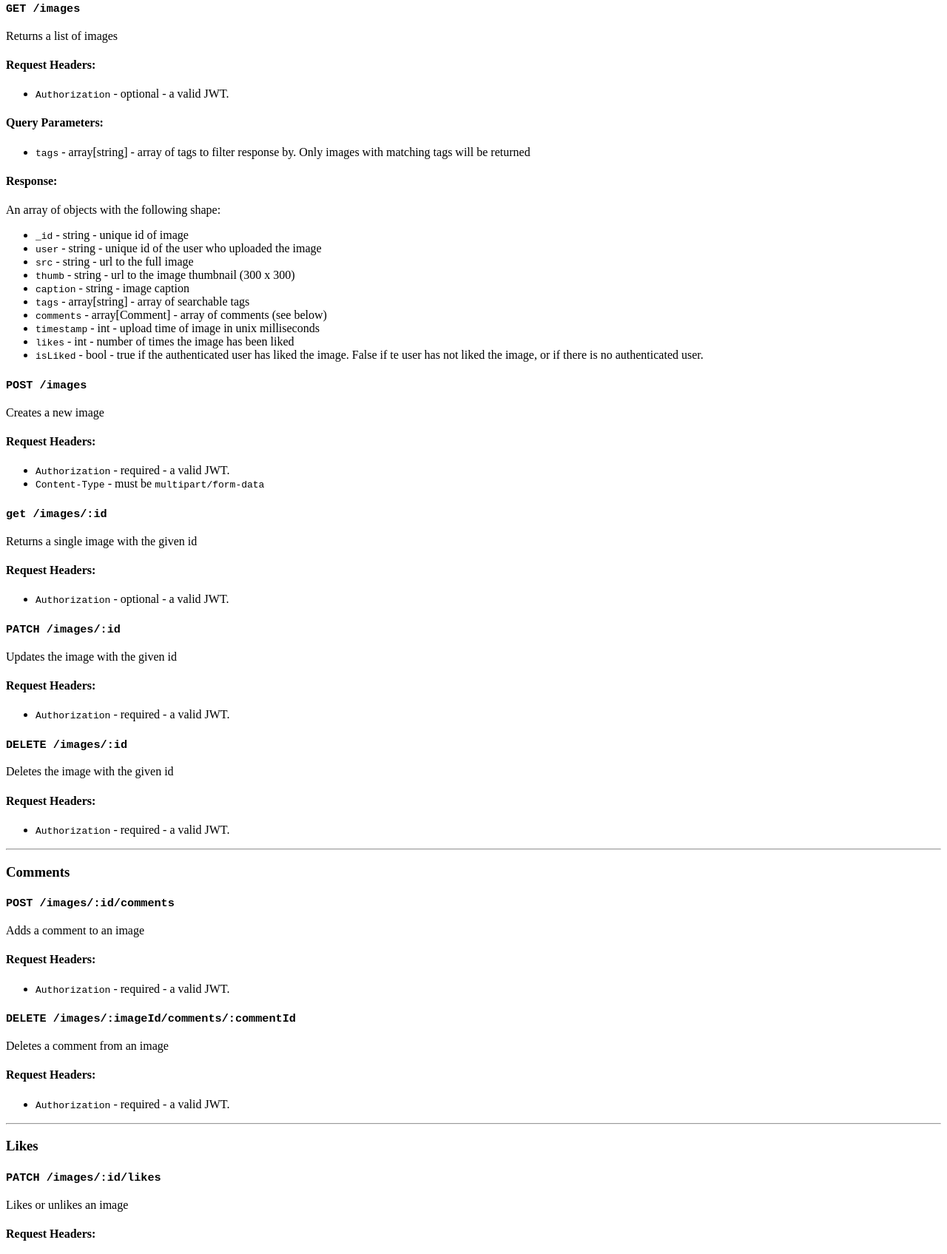
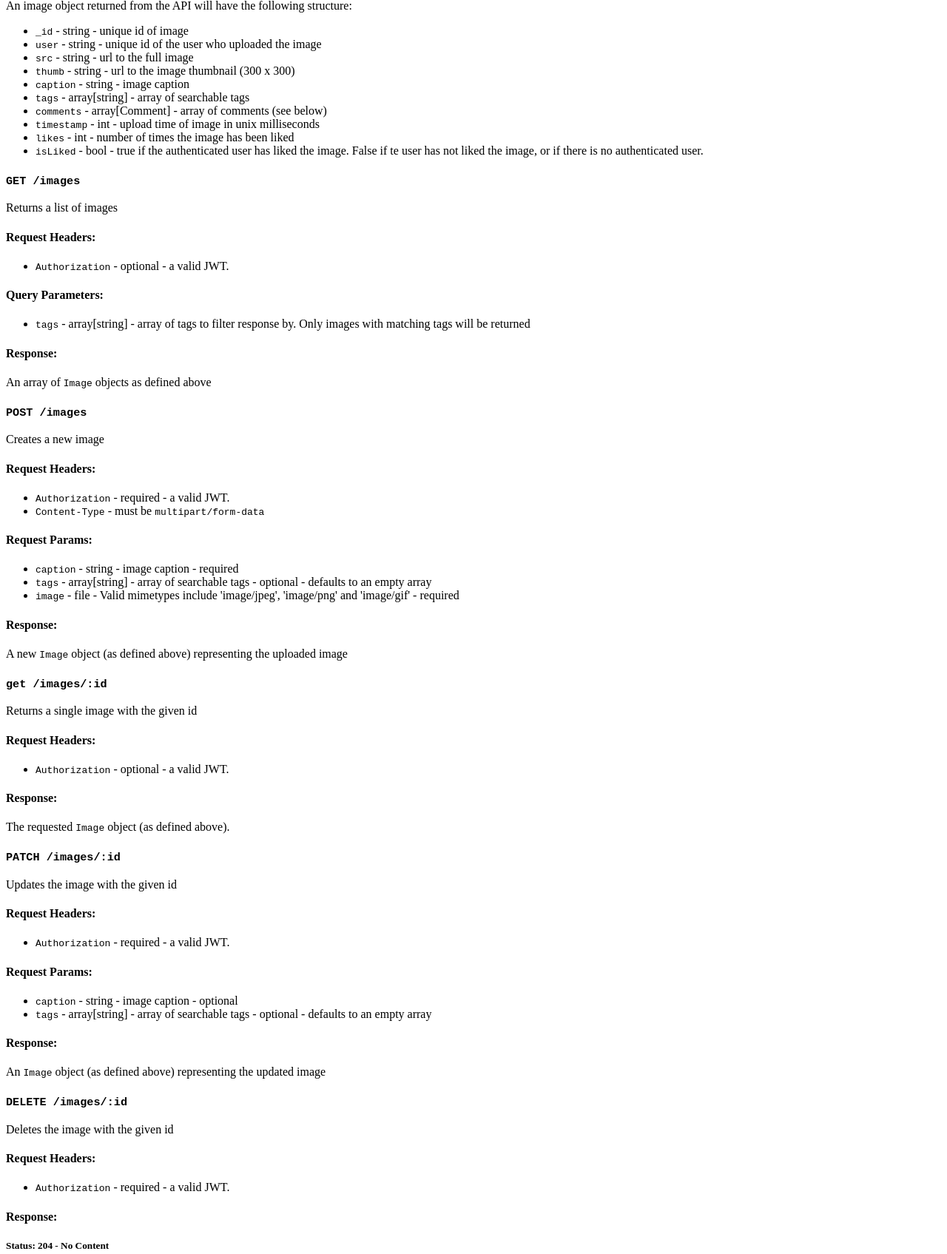
Before and after one commit to CommandShiftHQ/image-api, a website: page src/public/index.html in a window 1280 px wide. Shown: the part 2931-4626 px from the top of the page at 74% size. Drawn offline with Linux system fonts and the light colour scheme.

Commit message:
Complete image docs

```diff
--- a/src/models/image.js
+++ b/src/models/image.js
@@ -4,10 +4,14 @@ const imageSchema = new mongoose.Schema({
   user: { type: String, index: { sparse: true } },
   src: String,
   thumb: String,
-  caption: String,
+  caption: {
+    type: String,
+    required: [true, 'Caption is required'],
+  },
   tags: {
     type: [String],
     index: { sparse: true },
+    default: [],
   },
   likedBy: {
     type: [String],
--- a/src/public/index.html
+++ b/src/public/index.html
@@ -239,23 +239,7 @@
 
         <section id="images">
           <h3>Images</h3>
-          <section id="get-images">
-            <h3><code>GET /images</code></h3>
-            <p>Returns a list of images</p>
-            <h4>Request Headers:</h4>
-            <ul>
-              <li>
-                <code>Authorization</code> - optional - a valid JWT.
-              </li>
-            </ul>
-            <h4>Query Parameters:</h4>
-            <ul>
-              <li>
-                <code>tags</code> - array[string] - array of tags to filter response by. Only images with matching tags will be returned
-              </li>
-            </ul>
-            <h4>Response:</h4>
-            An array of objects with the following shape:
+          An image object returned from the API will have the following structure:
           <ul>
             <li>
               <code>_id</code> - string - unique id of image
@@ -285,9 +269,28 @@
               <code>likes</code> - int - number of times the image has been liked
             </li>
             <li>
-                <code>isLiked</code> - bool - true if the authenticated user has liked the image. False if te user has not liked the image, or if there is no authenticated user.
+              <code>isLiked</code> - bool - true if the authenticated user has liked the image. False if te user has not liked
+              the image, or if there is no authenticated user.
             </li>
           </ul>
+
+          <section id="get-images">
+            <h3><code>GET /images</code></h3>
+            <p>Returns a list of images</p>
+            <h4>Request Headers:</h4>
+            <ul>
+              <li>
+                <code>Authorization</code> - optional - a valid JWT.
+              </li>
+            </ul>
+            <h4>Query Parameters:</h4>
+            <ul>
+              <li>
+                <code>tags</code> - array[string] - array of tags to filter response by. Only images with matching tags will be returned
+              </li>
+            </ul>
+            <h4>Response:</h4>
+            An array of <code>Image</code> objects as defined above
           </section>
           <section id="post-images">
             <h3><code>POST /images</code></h3>
@@ -301,6 +304,21 @@
                 <code>Content-Type</code> - must be <code>multipart/form-data</code>
               </li>
             </ul>
+            <h4>Request Params:</h4>
+            <ul>
+              <li>
+                <code>caption</code> - string - image caption - required
+              </li>
+              <li>
+                <code>tags</code> - array[string] - array of searchable tags - optional - defaults to an empty array
+              </li>
+              <li>
+                <code>image</code> - file - Valid mimetypes include 'image/jpeg', 'image/png' and 'image/gif' - required
+              </li>
+            </ul>
+            <h4>Response:</h4>
+            A new <code>Image</code> object (as defined above) representing the uploaded image
+            </section>
           </section>
           <section id="get-image">
             <h3><code>get /images/:id</code></h3>
@@ -311,6 +329,9 @@
                 <code>Authorization</code> - optional - a valid JWT.
               </li>
             </ul>
+            <h4>Response:</h4>
+            The requested <code>Image</code> object (as defined above).
+            </section>
           </section>
           <section id="patch-image">
             <h3><code>PATCH /images/:id</code></h3>
@@ -321,6 +342,18 @@
                 <code>Authorization</code> - required - a valid JWT.
               </li>
             </ul>
+            <h4>Request Params:</h4>
+            <ul>
+              <li>
+                <code>caption</code> - string - image caption - optional
+              </li>
+              <li>
+                <code>tags</code> - array[string] - array of searchable tags - optional - defaults to an empty array
+              </li>
+            </ul>
+            <h4>Response:</h4>
+            An <code>Image</code> object (as defined above) representing the updated image
+            </section>
           </section>
           <section id="delete-image">
             <h3><code>DELETE /images/:id</code></h3>
@@ -331,6 +364,8 @@
                 <code>Authorization</code> - required - a valid JWT.
               </li>
             </ul>
+            <h4>Response:</h4>
+            <h5>Status: 204 - No Content</h5>
           </section>
         </section>
 
```
Lines whose indentation alone changed are shown as unchanged.
